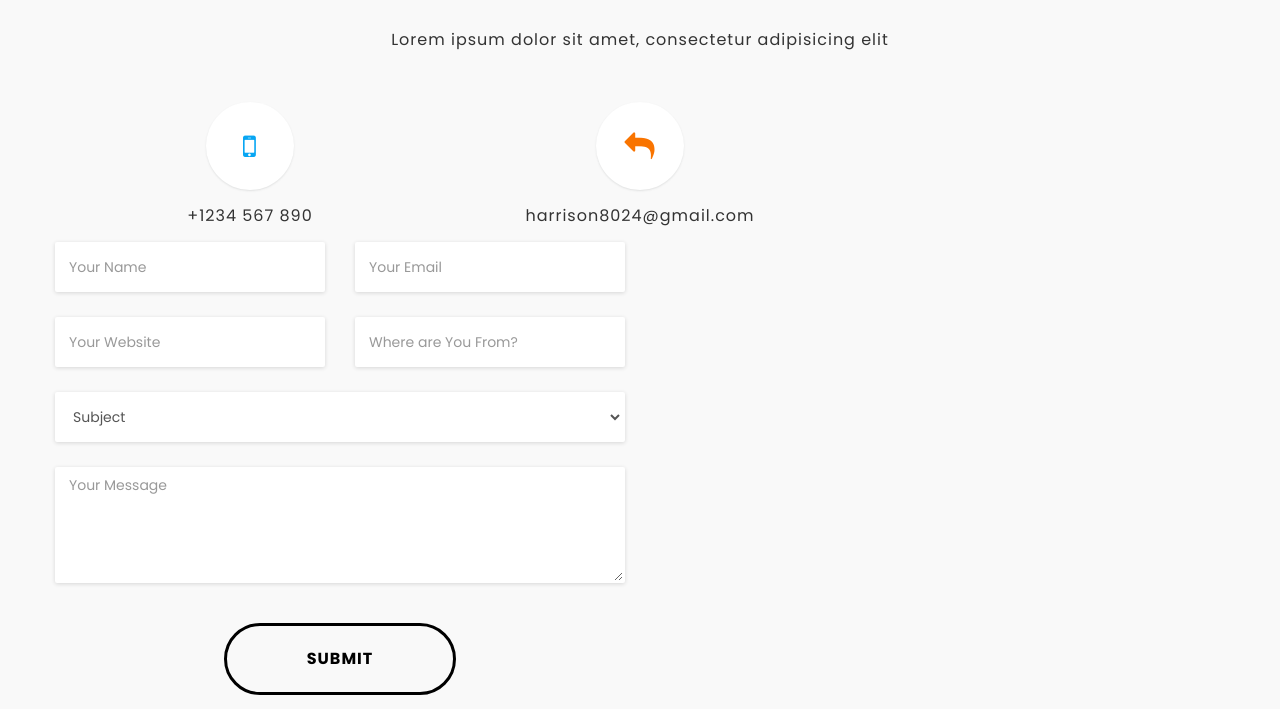
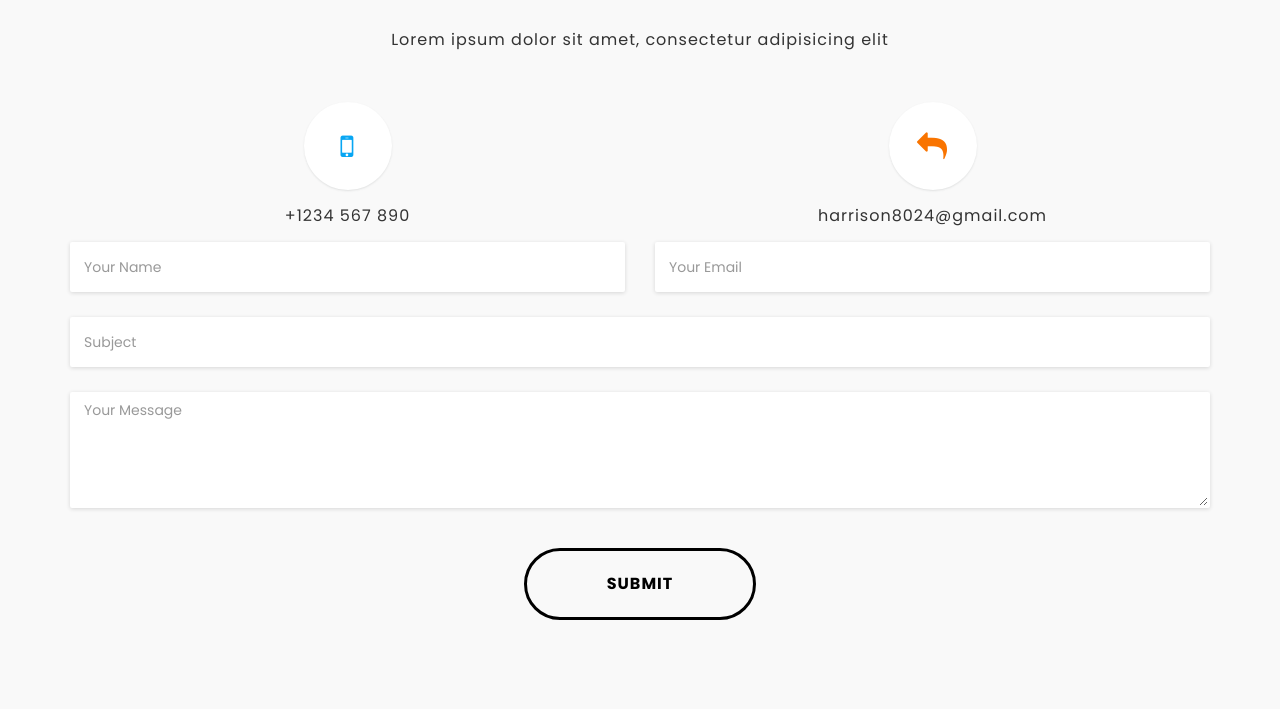
Before and after one commit to harrison8024/portfolio-2.0, a plain HTML site: page index.html in a window 1280 px wide. Shown: the part 3785-4494 px from the top of the page. Drawn offline with Linux system fonts and the light colour scheme; some packages are replaced by stand-ins of ours.

Commit message:
change form layout

```diff
--- a/index.html
+++ b/index.html
@@ -477,14 +477,14 @@
            <div class="text-center margin-top-10 margin-bottom-50">
             <div class="row">
 
-               <div class="col-md-4 col-sm-4">
+               <div class="col-md-6 col-sm-6">
                 <div class="contact-us-detail">
                  <i class="fa fa-mobile color-6"></i>
                   <p><a href="tel:+1234567890">+1234 567 890</a></p>
                  </div>
                 </div>
 
-               <div class="col-md-4 col-sm-4">
+               <div class="col-md-6 col-sm-6">
                 <div class="contact-us-detail">
                  <i class="fa fa-mail-reply color-5"></i>
                   <p><a href="mailto:harrison8024@gmail.com">harrison8024@gmail.com</a></p>
@@ -504,9 +504,9 @@
 
          <div class="row">
 
-           <div class="col-md-6">
+           <div class="col-md-12">
 
-               <div class="row">
+               <div>
                   <form>
 
 					  <div class="col-sm-6">
@@ -521,19 +521,19 @@
 						 </div>
                         </div>
 
-                        <div class="col-sm-6">
+                        <!-- <div class="col-sm-6">
 						  <div class="form-group">
 							<input type="text" id="website" class="form-control" placeholder="Your Website">
 						   </div>
-                          </div>
+                          </div> -->
 
-                        <div class="col-sm-6">
+                        <div class="col-sm-12">
 						  <div class="form-group">
-							<input type="text" id="address" class="form-control" placeholder="Where are You From?">
+							<input type="text" id="address" class="form-control" placeholder="Subject">
 						   </div>
                           </div>
 
-                         <div class="col-sm-12">
+                         <!-- <div class="col-sm-12">
 						  <select id="subject" class="form-group form-control">
 							<option value="" selected disabled>Subject</option>
 							<option>Website Design & Development</option>
@@ -543,7 +543,7 @@
 							<option>I Want to General Talk</option>
                             <option>Other</option>
 						   </select>
-                          </div>
+                          </div> -->
 
                        <div class="col-sm-12">
 					    <div class="textarea-message form-group">
```
